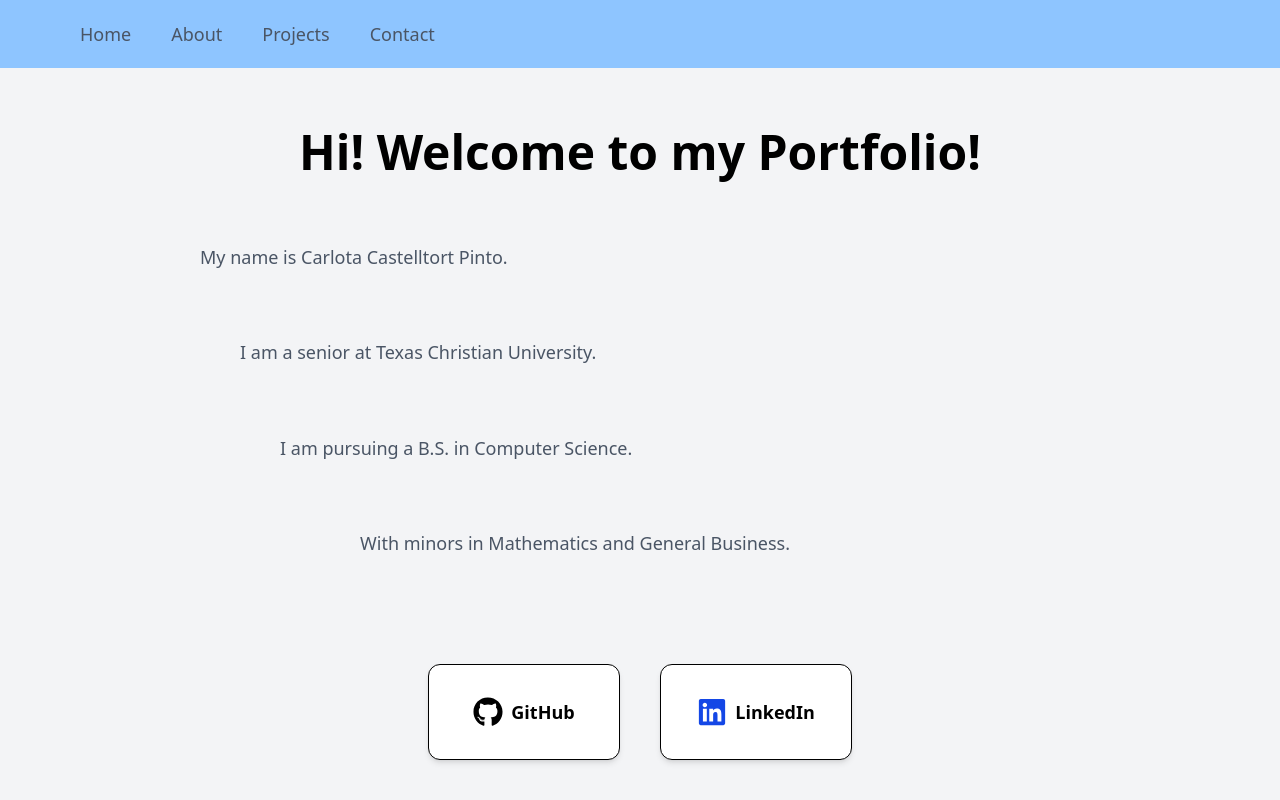
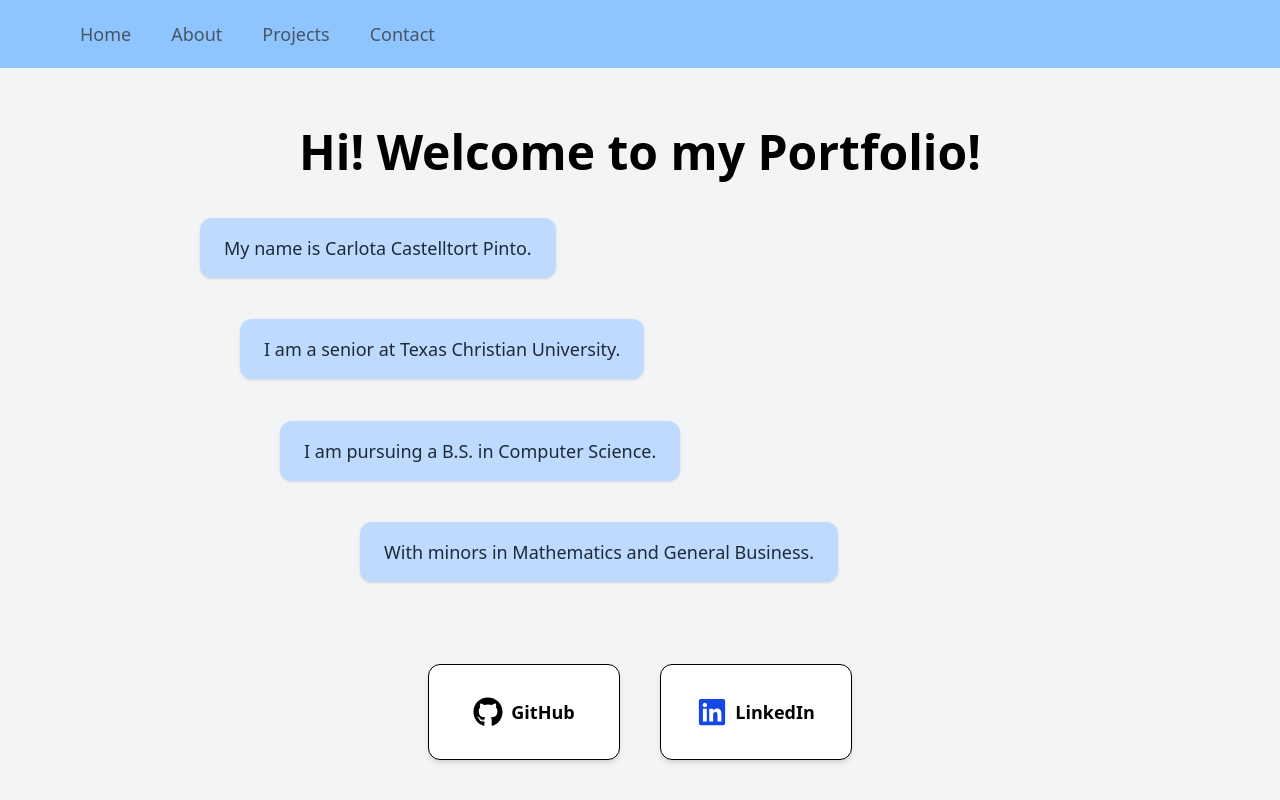
Before and after one commit to CCastelltort/personal-portfolio, a Next.js app: page / in a window 1280 px wide. Built offline with nearby package versions, Linux system fonts and the light colour scheme.

Commit message:
Add css to info divs on homepage

```diff
--- a/app/about/page.tsx
+++ b/app/about/page.tsx
@@ -29,7 +29,7 @@ const page = () => {
             to the university community</span>.
           </p>
         </div>
-        <div className="bg-blue-300 p-6 rounded-2xl shadow-md text-gray-600 lg:col-span-3 text-justify mt-6 transition-transform duration-300 hover:scale-105">
+        <div className="bg-blue-300 p-6 rounded-2xl shadow-md text-gray-600 lg:col-span-3 text-justify mt-6 transition-transform duration-300 hover:scale-102">
           <p>
             At TCU, I’ve been active in organizations such as <span className="text-black">SHPE (Society of Hispanic Professional Engineers),
             SWE (Society of Women Engineers), and the Robotics and AI Club</span>. I’ve also gained valuable experience
--- a/app/page.tsx
+++ b/app/page.tsx
@@ -27,15 +27,17 @@ export default function Home() {
       {/*Basic information about me */}
       <div className="flex-grow flex flex-col justify-evenly text-gray-600 pl-40 text-lg">
         {lines.map((line, index) => (
-          <p
+          <div
             key={index}
             className={`${line.padding} transition-transform duration-700 ease-out transform ${
               loaded ? "scale-100 opacity-100" : "scale-75 opacity-0"
             }`}
             style={{ transitionDelay: `${index * 200}ms` }}
           >
-            {line.text}
-          </p>
+            <div className="bg-blue-200 rounded-xl px-6 py-4 text-gray-800 shadow-sm w-fit">
+              {line.text}
+            </div>
+          </div>
         ))}
       </div>
 
```
